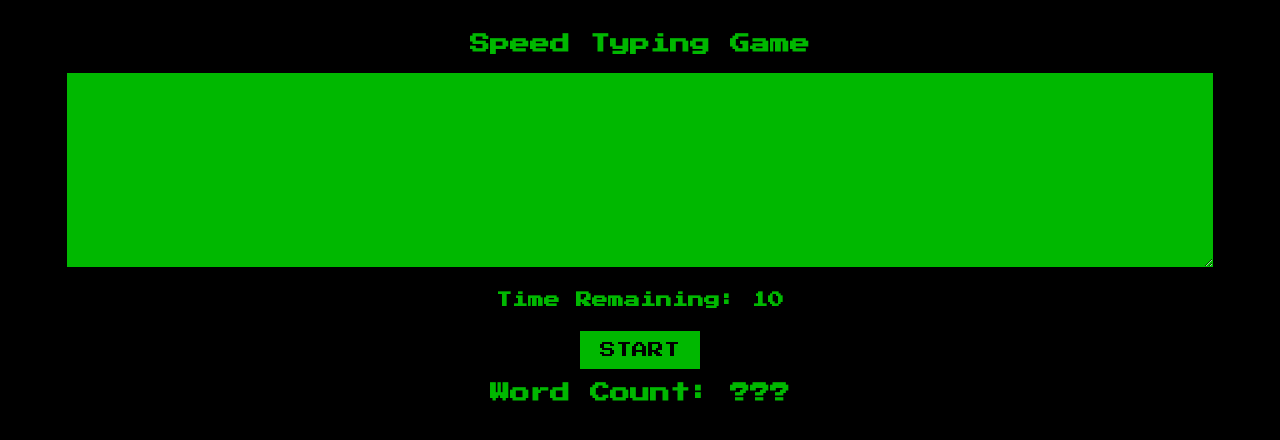
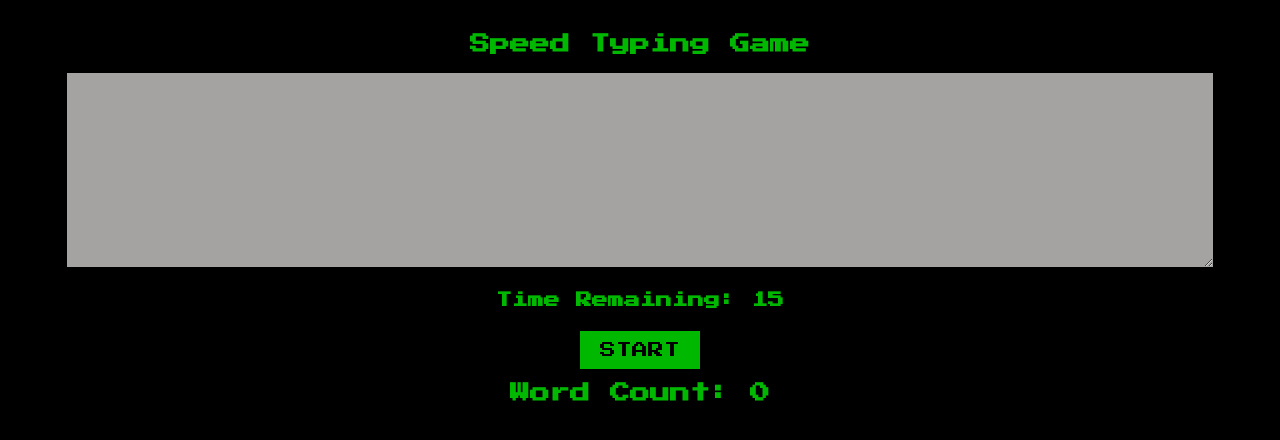
Before and after one commit to StefanGrobler78/Speed-Typing-Game, a React app: page / in a window 1280 px wide. Shown: the top 440 px of the page. Built offline with nearby package versions, Linux system fonts and the light colour scheme.

Commit message:
functionality

```diff
--- a/public/styles.css
+++ b/public/styles.css
@@ -26,8 +26,11 @@ body {
     background: #00b800;
     padding: 10px 20px;
     text-transform: uppercase;
+    cursor: pointer;
 }
-
+button:disabled {
+    cursor: not-allowed;
+}
 h1 {
     font-size: 20px;
     text-align:center;
@@ -43,3 +46,6 @@ textarea {
     background: #00b800;
     padding: 10px;
 }
+textarea:disabled {
+    background-color: #a5a2a2;
+}
--- a/src/App.js
+++ b/src/App.js
@@ -1,9 +1,11 @@
 import React, {useState, useEffect} from "react"
 
 function App(){
+    const STARTING_TIME = 15
     const [text, setText] = useState("")
-    const [timeRemaining, setTimeRemaining] = useState(15)
-
+    const [timeRemaining, setTimeRemaining] = useState(STARTING_TIME)
+    const [isTimeRunning, setIsTimeRunning] = useState(false)
+    const [wordCount, setWordCount] = useState(0)
 
     function handleChange(e) {
         const {value} = e.target
@@ -15,17 +17,30 @@ function App(){
         const filteredWords = wordsArray.filter(word => word !== "")
         return filteredWords.length
     }
+    function startGame(){
+        setIsTimeRunning(true)
+        setTimeRemaining(STARTING_TIME)
+        setText('')
+    }
+    function endGame() {
+        setIsTimeRunning(false)
+        setWordCount(calculateWordCount(text))
+    }
 
     useEffect(() => {
-        if(timeRemaining > 0){
+        if(isTimeRunning && timeRemaining > 0){
             setTimeout(() => {
                 setTimeRemaining(time => time - 1);
            }, 1000);
+        } else if(timeRemaining === 0) {
+            endGame()
         }
         return () => {
             clearTimeout(timeRemaining)
         }
-    }, [timeRemaining])
+    }, [timeRemaining, isTimeRunning])
+
+
 
     return (
         <div>
@@ -35,13 +50,17 @@ function App(){
             <textarea
                 onChange={handleChange}
                 value={text}
+                disabled={!isTimeRunning}
             />
 
             <h4>Time Remaining: {timeRemaining}</h4>
-            <button onClick={() => console.log(calculateWordCount(text)) }>
+            <button
+                onClick={startGame}
+                disabled={isTimeRunning}
+            >
                 Start
             </button>
-            <h1>Word Count: ???</h1>
+            <h1>Word Count: {wordCount}</h1>
         </div>
     )
 
```
Also changed, not shown: public/index.pack.js.
